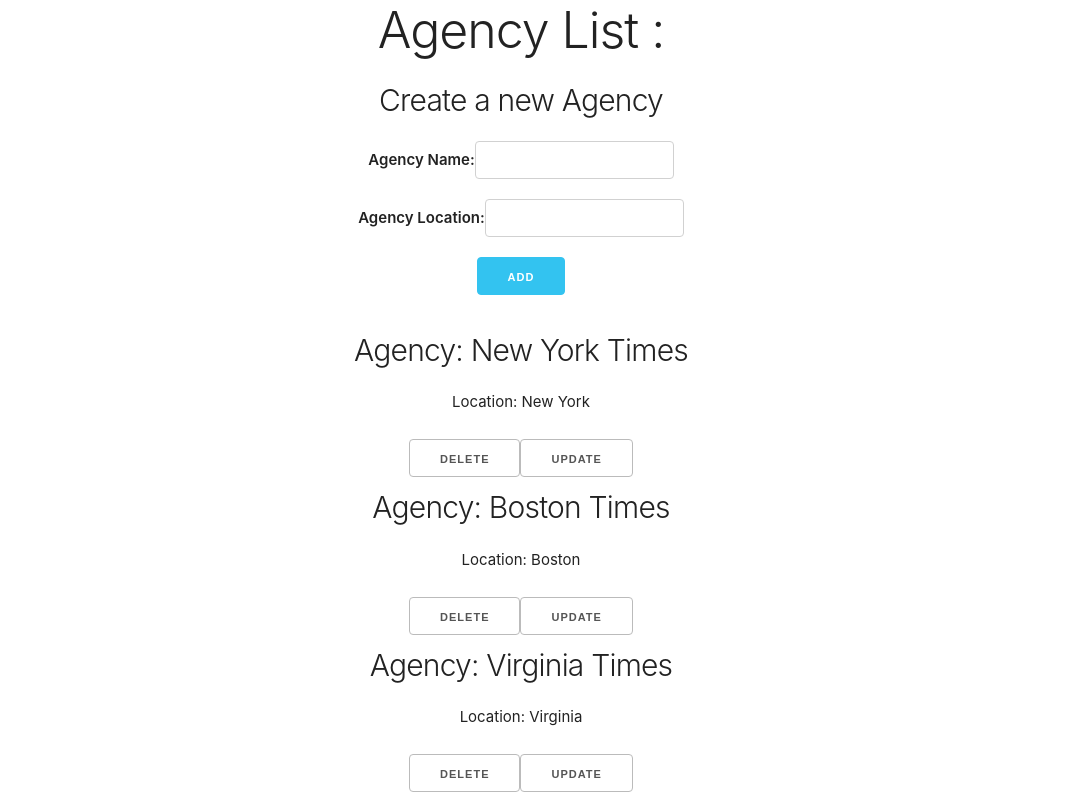
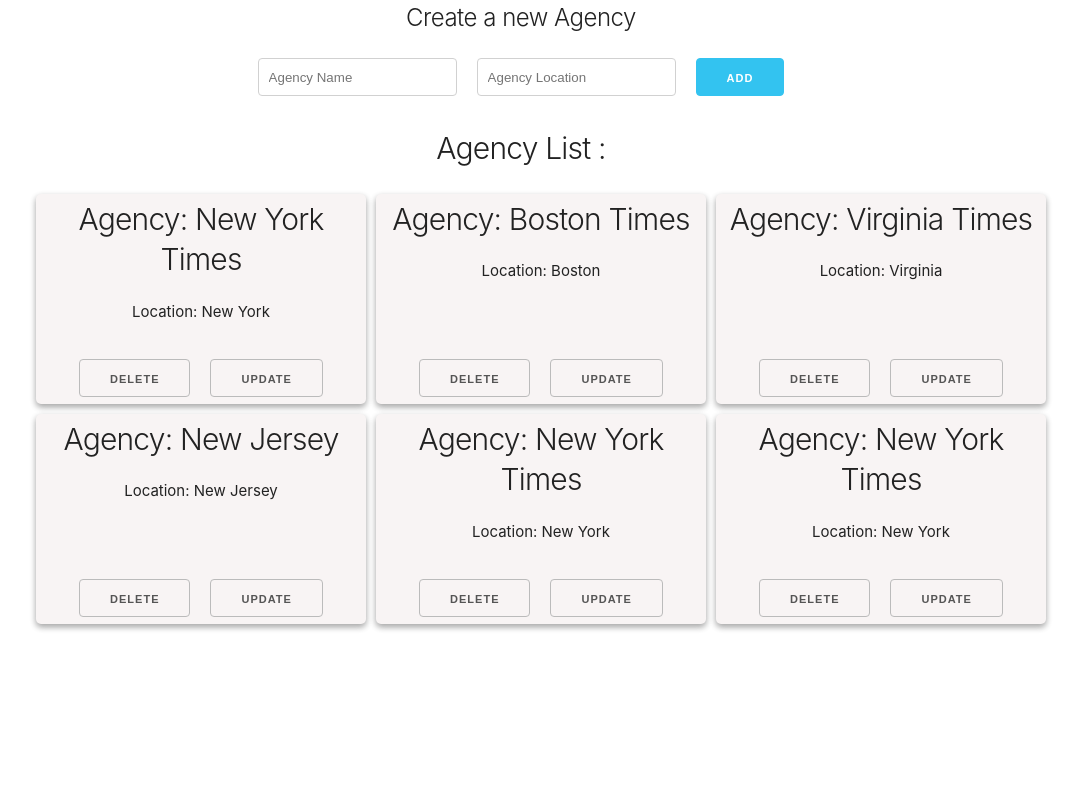
Before and after one commit to kawsarhussen16/agency-list, a React (Create React App) app in the folder myapp/: page / in a window 1280 px wide. Shown: the top 800 px of the page, without its empty margins (119-1200 px from the left). Built offline with nearby package versions, Linux system fonts and the light colour scheme.

Commit message:
Style updated

```diff
--- a/myapp/package.json
+++ b/myapp/package.json
@@ -6,6 +6,7 @@
     "@testing-library/jest-dom": "^4.2.4",
     "@testing-library/react": "^9.3.2",
     "@testing-library/user-event": "^7.1.2",
+    "node-sass": "^4.13.1",
     "react": "^16.13.0",
     "react-dom": "^16.13.0",
     "react-redux": "^7.2.0",
--- a/myapp/src/App.css
+++ b/myapp/src/App.css
@@ -2,37 +2,6 @@
   text-align: center;
 }
 
-.App-logo {
-  height: 40vmin;
-  pointer-events: none;
+.input-box, .btn{
+  margin: 2px 10px;
 }
-
-@media (prefers-reduced-motion: no-preference) {
-  .App-logo {
-    animation: App-logo-spin infinite 20s linear;
-  }
-}
-
-.App-header {
-  background-color: #282c34;
-  min-height: 100vh;
-  display: flex;
-  flex-direction: column;
-  align-items: center;
-  justify-content: center;
-  font-size: calc(10px + 2vmin);
-  color: white;
-}
-
-.App-link {
-  color: #61dafb;
-}
-
-@keyframes App-logo-spin {
-  from {
-    transform: rotate(0deg);
-  }
-  to {
-    transform: rotate(360deg);
-  }
-}
--- a/myapp/src/App.js
+++ b/myapp/src/App.js
@@ -5,7 +5,6 @@
 function App() {
   return (
     <div className="App">
-      <h1>Agency List :</h1>
       <AgencyList />
     </div>
   );
--- a/myapp/src/Redux/actions/agencies/index.js
+++ b/myapp/src/Redux/actions/agencies/index.js
@@ -11,6 +11,6 @@
      return { type: DELETE_AGENCY_DATA, payload: index }
 }
 
-export function updateAgencyData(updatedData) {
-     return { type: UPDATE_AGENCY_DATA, payload: updatedData }
+export function updateAgencyData(id, updatedData) {
+     return { type: UPDATE_AGENCY_DATA, payload: { id, updatedData } }
 }
--- a/myapp/src/Redux/reducers/index.js
+++ b/myapp/src/Redux/reducers/index.js
@@ -48,6 +48,13 @@
                     data: state.data.filter((agency) => agency.id !== action.payload)
                }
           case UPDATE_AGENCY_DATA:
+               let { id, updatedData } = action.payload
+               updatedData = { ...updatedData, id }
+               let updatedAgencies = state.data.map(agency => (agency.id === id ? updatedData : agency));
+
+               return {
+                    ...state, data: updatedAgencies
+               }
           default:
                return state;
      }
--- a/myapp/src/components/agency-list/addForm.js
+++ b/myapp/src/components/agency-list/addForm.js
@@ -1,6 +1,8 @@
 import React from 'react'
 import { connect } from 'react-redux'
 import { addAgency } from "../../Redux/actions/agencies";
+import "./addForm.style.scss";
+
 const initialState = {
      name: "",
      location: "",
@@ -40,16 +42,18 @@
      }
      render() {
           return (
-               <form>
-                    <h4>Create a new Agency</h4>
-                    <label> Agency Name:
-                              <input name="name" type="text" value={this.state.name} onChange={this.handleChange} />
-                    </label>
-                    <label> Agency Location:
-                              <input name="location" type="text" value={this.state.location} onChange={this.handleChange} />
-                    </label>
-                    <button className="button-primary"
-                         type="submit" disabled={this.validateForm()} onClick={this.createNewAgency}>Add</button>
+               <form className="add-agency-form">
+                    <h5>Create a new Agency</h5>
+                    <div className="add-agency-form-item">
+                         <label>
+                              <input className="input-box" name="name" type="text" value={this.state.name} placeholder="Agency Name" onChange={this.handleChange} />
+                         </label>
+                         <label>
+                              <input className="input-box" name="location" type="text" value={this.state.location} placeholder="Agency Location" onChange={this.handleChange} />
+                         </label>
+                         <button className="btn button-primary"
+                              type="submit" disabled={this.validateForm()} onClick={this.createNewAgency}>Add</button>
+                    </div>
                </form>
           )
      }
--- /dev/null
+++ b/myapp/src/components/agency-list/addForm.style.scss
@@ -0,0 +1,12 @@
+.add-agency-form{
+     display: flex;
+     flex-direction: column;
+
+     .add-agency-form-item{
+          display: flex;
+          justify-content: center;
+
+     }
+
+
+}
--- /dev/null
+++ b/myapp/src/components/agency-list/agency-list.style.scss
@@ -0,0 +1,9 @@
+.agency-list-container{
+     display: flex;
+     flex-wrap: wrap;
+     margin: auto;
+     margin-bottom: 30px;
+     padding-left: 40px;
+     padding-left: 40px;
+     justify-content: center;
+}
--- a/myapp/src/components/agency-list/index.js
+++ b/myapp/src/components/agency-list/index.js
@@ -2,22 +2,35 @@
 import { connect } from 'react-redux';
 import Displaydata from "../display-data";
 import AddAgency from "./addForm";
+import UpdateForm from "./updateForm";
+import "./agency-list.style.scss";
 import { addAgency, deleteAgencyData } from "../../Redux/actions/agencies";
 
 class AgencyList extends React.Component {
+     state = { currentData: "", update: false }
      deleteAgency = (id) => {
           this.props.deleteAgencyData(id)
      }
+     updateAgency = async (agency) => {
+          await this.setState({ currentData: agency, update: true })
+     }
+     cancelUpdate = () => {
+          if (this.state.update !== false) this.setState({ update: false });
+     };
 
      render() {
           return (
                <div>
-                    <AddAgency />
-                    <div>{this.props.data.map(agency =>
-                         <div key={agency.id}>
-                              <Displaydata deleteAgency={this.deleteAgency} agency={agency} />
-                         </div>
-                    )}
+                    <div>
+                         {this.state.update ? <UpdateForm cancelUpdate={this.cancelUpdate} currentData={this.state.currentData} /> : <AddAgency />}
+                    </div>
+                    <h4>Agency List :</h4>
+                    <div className="agency-list-container">
+                         {this.props.data.map(agency =>
+                              <div key={agency.id}>
+                                   <Displaydata updateAgency={this.updateAgency} deleteAgency={this.deleteAgency} agency={agency} />
+                              </div>
+                         )}
                     </div>
 
                </div>
--- a/myapp/src/components/agency-list/updateForm.js
+++ b/myapp/src/components/agency-list/updateForm.js
@@ -1,12 +1,17 @@
 import React, { Component } from "react";
 import { connect } from "react-redux";
 import { updateAgencyData } from "../../Redux/actions/agencies";
-
+import "./addForm.style.scss";
 class UpdateAgency extends Component {
      state = {
           name: "",
           location: "",
      };
+     componentDidMount() {
+          let { name, location } = this.props.currentData;
+          this.setState({ name, location })
+     }
+
      handleInput = e => {
           this.setState({ [e.target.name]: e.target.value });
      };
@@ -20,41 +25,52 @@
           const isInvalid = !name || !location;
           return isInvalid;
      };
-     UpdateAgency = () => {
+     updateAgency = (e) => {
+          e.preventDefault();
           const updatedData = this.state;
-          let id = this.props.id;
+          let id = this.props.currentData.id;
           this.props.updateAgencyData(id, updatedData)
+     }
+     componentDidUpdate(prevProps, prevState) {
+          if (prevProps.currentData.id !== this.props.currentData.id) {
+               this.setState(this.props.currentData);
+          }
      }
      render() {
           const { name, location } = this.state;
           return (
-               <div>
-                    <form>
+               <div className="update-form-container">
+                    <h5>Update Agency information</h5>
+                    <form className="update-form">
                          <input
+                              className="input-box"
                               value={name}
                               type="text"
                               name="name"
                               onChange={this.handleInput}
                          />
                          <input
+                              className="input-box"
                               value={location}
                               type="text"
                               name="location"
                               onChange={this.handleInput}
                          />
                          <button
-                              className="button-primary"
+                              className="btn button-primary"
                               type="submit"
                               disabled={this.validateForm()}
-                              onSubmit={this.updateAgency}
+                              onClick={(e) => this.updateAgency(e)}
                          >
                               Update
                          </button>
-
+                         <button className="btn" onClick={this.props.cancelUpdate}>
+                              cancel
+                         </button>
                     </form>
                </div>
           );
      }
 }
 
-export default connect(null, updateAgencyData)(UpdateAgency)
+export default connect(null, { updateAgencyData })(UpdateAgency)
--- a/myapp/src/components/display-data/index.js
+++ b/myapp/src/components/display-data/index.js
@@ -1,9 +1,10 @@
 import React from 'react';
+import "./index.style.scss";
 
-const DisplayData = ({ agency, deleteAgency }) => {
+const DisplayData = ({ agency, deleteAgency, updateAgency }) => {
      let { id, name, location } = agency;
      return (
-          <div key={id}>
+          <div className="agency-list-item" key={id}>
                <div>
                     <h4 >
                          Agency: {name}
@@ -14,10 +15,10 @@
 
                </div>
                <div>
-                    <button onClick={() => deleteAgency(id)}>
+                    <button className="btn" onClick={() => deleteAgency(id)}>
                          Delete
                     </button>
-                    <button>
+                    <button className="btn" onClick={() => updateAgency(agency)}>
                          Update
                     </button>
                </div>
--- /dev/null
+++ b/myapp/src/components/display-data/index.style.scss
@@ -0,0 +1,16 @@
+.agency-list-item{
+     border-radius: 5px;
+     margin: 5px;
+     padding: 5px;
+     width: 25vw;
+     height: 200px;
+     display: flex;
+     flex-direction: column;
+     justify-content: space-between;
+     box-shadow: 0 3px 6px rgba(0, 0, 0, 0.16), 0 3px 6px rgba(0, 0, 0, 0.23);
+     background-color: rgb(248, 244, 244);
+}
+.agency-list-item:hover{
+     background-color: rgb(228, 228, 235);
+
+}
```
Also changed, not shown: 1 other file (tests, documents, lock files or other folders).
